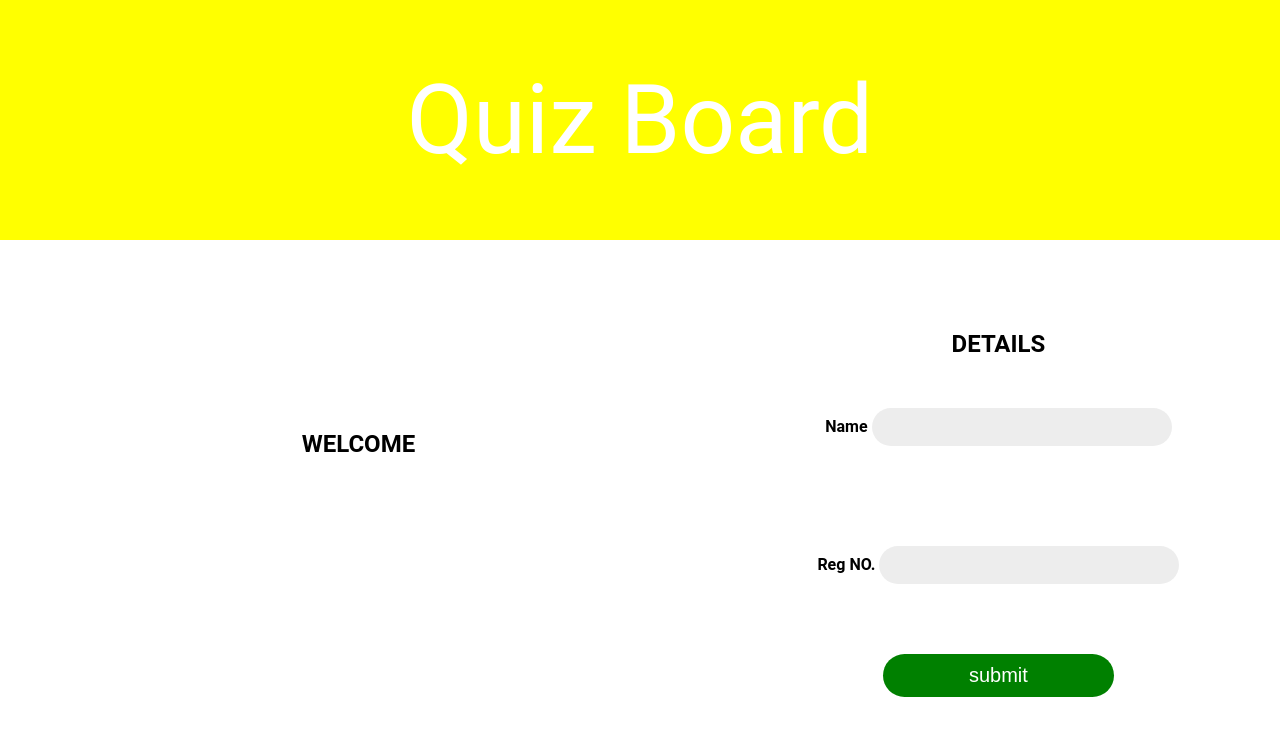
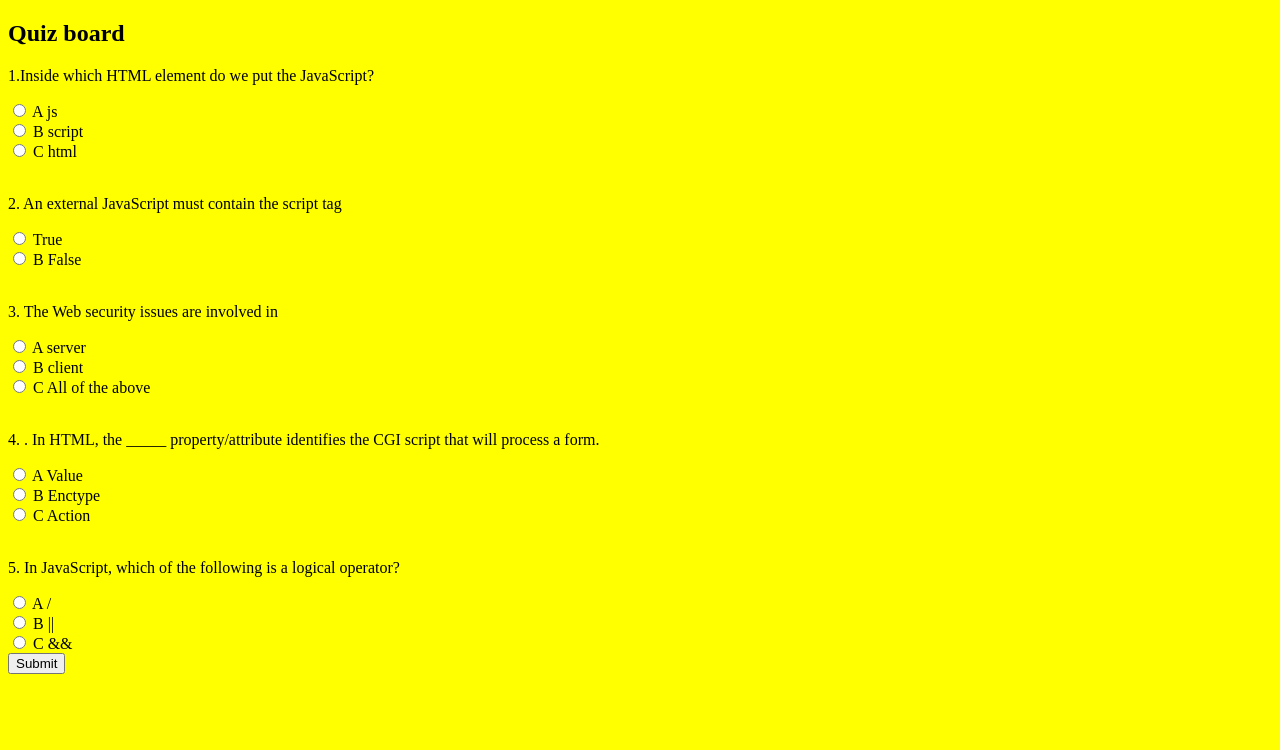
Before and after one commit to JamesMusembi/IP3, a plain HTML site: page index.html in a window 1280 px wide. Drawn offline with Linux system fonts and the light colour scheme.

Commit message:
refactor: refactor the code

```diff
--- a/index.css
+++ b/index.css
@@ -1,147 +1,3 @@
-*{
-    padding: 0;
-    margin: 0;
-    box-sizing: border-box;
+body{
+    background-color: yellow;
 }
-
-
-body{
-    font-family: 'Roboto', sans-serif;
-    overflow-x: hidden;
-}
-
-.success{
-    color: var(--green-color);
-}
-
-.fair{
-    color: #DD8D14;
-}
-
-.poor{
-    color: red;
-}
-
-
-
-.header{
-    background: yellow;
-    display: flex;
-    justify-content: center;
-    align-items: center;
-    height: 30vh;
-    color: white;
-    max-width: 100vw;
-    width: 100vw;
-}
-
-.header h1{
-    font-family: Roboto;
-    font-size: 96px;
-    font-style: normal;
-    font-weight: 400;
-    line-height: 113px;
-    letter-spacing: 0em;
-    text-align: left;
-
-}
-
-.body, .login, .results
-{
-    max-width: 100%;
-    width: 100%;
-    margin-top: 40px;
-}
-.login{
-    display: flex;
-    justify-content: space-between;
-}
-.logip{
-    display: flex;
-    flex-direction: column;
-    justify-content: end;
-    /* background-color: red; */
-    margin-right: 150px;
-    font-size: 20px;
-    font-weight: 600;
-}
-.logip p{
-    font-size: 30px;
-    margin: 10px;
-}
-
-#login-form{
-    width: 50%;
-    padding: 20px;
-    border-radius: 20px;
-    margin: 30px;
-    display: flex;
-    flex-direction: column;
-    align-items: center;
-}
-.loginp1{
-    width: 50%;
-    text-align: center;
-    margin: 100px;
-    padding: 50px;
-}
-.mb-3{
-    margin: 50px;
-}
-#login-form .common-btn{
-    width: 50%;
-    background-color: green;
-}
-.form-holder h2{
-    text-align:  center;
-}
-.form-control{
-    width: 300px;
-}
-
-.input-holder {
-    display: flex;
-    flex-direction: column;
-    margin-top: 10px;
-}
-
-.input-holder label{
-    margin: 8px 0;
-    font-size: 16px;
-}
-
-.mb-3 input {
-    outline: none;
-    border-radius: 50px;
-    padding: 10px;
-    /*margin: 10px 0;*/
-    background: #EDEDED;
-    border: none;
-    font-size: 16px;
-    font-weight: 400;
-}
-
-.common-btn{
-    /* display: flex;
-    justify-content: space-between; */
-    background: var(--green-color);
-    color: white;
-    border-radius: 50px;
-    border: none;
-    outline: none;
-    padding: 10px 25px;
-    font-size: 20px;
-    margin-top: 20px;
-    cursor: pointer;
-    text-decoration: none;
-}
-
-.body{
-    display: flex;
-    flex: 1;
-}
-
-.results{
-    display: flex;
-    flex: 1;
-}
--- a/index.html
+++ b/index.html
@@ -1,34 +1,40 @@
 <!DOCTYPE html>
 <html lang="en">
 <head>
-    <meta charset="UTF-8">
-    <meta http-equiv="X-UA-Compatible" content="IE=edge">
-    <meta name="viewport" content="width=device-width, initial-scale=1.0">
-    <title>Quiz Board</title>
-    <link rel="stylesheet" href="index.css">
+   <meta charset="UTF-8">
+   <meta http-equiv="X-UA-Compatible" content="IE=edge">
+   <meta name="viewport" content="width=device-width, initial-scale=1.0">
+   <link rel="stylesheet" href="index.css">
+   <title>Quiz board</title>
 </head>
 <body>
-    <header>
-        <DIV class="header">
-            <h1>Quiz Board</h1>
-        </DIV>
-    </header>
-    <div class="login">
-       <div class="loginp1"> <h2>WELCOME</h2></div>
-        <form id="login-form">
-            <h2>DETAILS</h2>
-            <div class="mb-3">
-                <label for="name" class="form-label"><strong> Name</strong></label>
-                <input type="text" class="form-control" id="name"aria-describedby="emailHelp">
-            </div>
-            <div class="mb-3">
-                <label for="regNo" class="form-label"> <strong>Reg NO.</strong> </label>
-                <input type="text" class="form-control" id="regNo">
-            </div>
-            <button type="submit" class="common-btn">submit</button>
-        </form>
-    </div>
-
-
+   <h2>Quiz board</h2>
+   <form name="forma" id="quiz">
+       <p id="correct">1.Inside which HTML element do we put the JavaScript?</p>
+       <input type="radio" name="question1" value="js"> A js <br>
+       <input type="radio" name="question1" id="correct1" value="script"> B script <br>
+       <input type="radio" name="question1" value="html"> C html <br>
+       <br>
+       <p>2. An external JavaScript must contain the script tag</p>
+       <input type="radio" name="question2"> True <br>
+       <input type="radio" name="question2" id="correct2"> B False <br>
+       <br>
+       <p>3. The Web security issues are involved in</p>
+       <input type="radio" name="question3"> A server <br>
+       <input type="radio" name="question3"> B client <br>
+       <input type="radio" name="question3" id="correct3"> C All of the above <br>
+       <br>
+       <p>4. . In HTML, the _____ property/attribute identifies the CGI script that will process a form.</p>
+       <input type="radio" name="question4"> A Value <br>
+       <input type="radio" name="question4"> B Enctype <br>
+       <input type="radio" name="question4" id="correct4"> C Action <br>
+       <br>
+       <p>5. In JavaScript, which of the following is a logical operator?</p>
+       <input type="radio" name="question5"> A /<br>
+       <input type="radio" name="question5"> B || <br>
+       <input type="radio" name="question5" id="correct5"> C && <br>
+       <input class="button" type="submit" name="submit" value="Submit" onclick="resultCheck(),result2()">
+   </form>
+   <script src="index.js"></script>
 </body>
 </html>
--- /dev/null
+++ b/index.js
@@ -0,0 +1,34 @@
+function resultCheck(){
+    var score =0;
+    if (document.getElementById('correct1').checked)
+    {
+        score++;
+    }
+    if (document.getElementById('correct2').checked)
+    {
+        score++;
+    }
+    if (document.getElementById('correct3').checked)
+    {
+        score++;
+    }
+    if (document.getElementById('correct4').checked)
+    {
+        score++;
+    }
+    if (document.getElementById('correct5').checked)
+    {
+        score++;
+    }
+    var answer = score *20;
+    document.write("Your score is: "+ answer+"% ");
+    if(answer >= 80){
+        document.write(" :EXCELLENT .")
+    }
+    else if((answer>=50) && (answer <80)){
+        document.write("FAIRLY score.");
+    }
+    else if(answer<50){
+        document.write("POORLY done retake the test.");
+    }
+ }
```
Also changed, not shown: Quiz.js (added).
